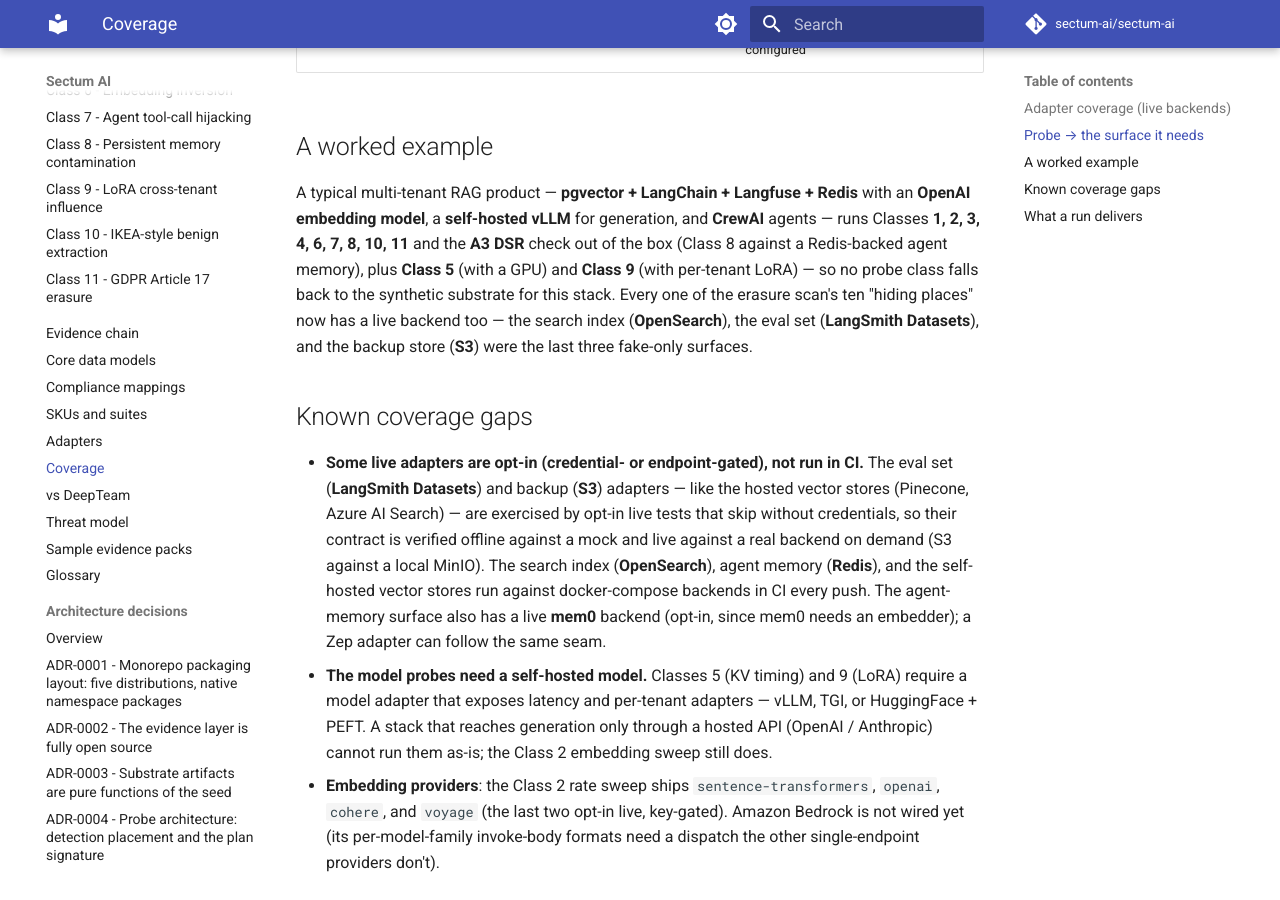
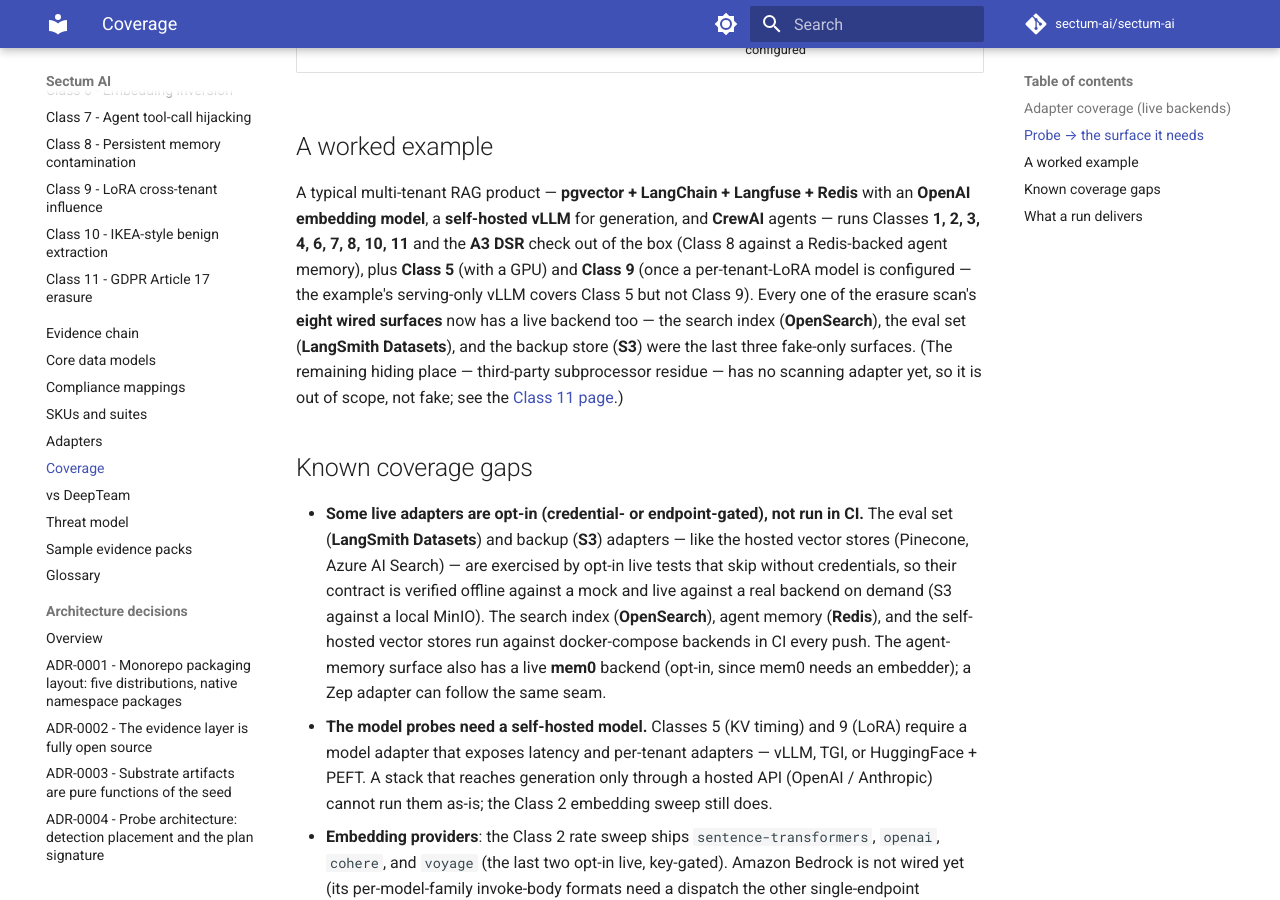
Before and after one commit to sectum-ai/sectum-ai, an MkDocs documentation site: the page built from docs/coverage.md, in a window 1280 px wide and 900 px high, scrolled down 2163 px. Built offline with MkDocs 1.6.1 and Material for MkDocs 9.7.7, drawn with Linux system fonts in a browser that asks for light colours; comment, search, counter and statistics services are not loaded; some of the changed text lies outside the part shown.

Commit message:
fix: review-loop round 1 — mem0 shared-delete safety, docs accuracy, test-skip robustness
Adversarial code+docs+test review of the live-adapter + embedding wave found:

- HIGH (code): mem0 shared_memory delete() called delete_all on the single shared
  user_id, wiping EVERY tenant's memory (not the target's) during an erasure run,
  while reporting the surface NOT_COVERED — silent data destruction with zero
  attestation value. Now raises ErasureUnsupported in shared mode (attestable-with-
  caveat, the same honesty that rejects user_scoped), which the probe's _erase_surface
  already catches. Redis/Fake keep deletes per-tenant; mem0's flat user_id can't.
- HIGH (docs): 'every one of the ten hiding places now has a live backend' overclaimed
  — the erasure scan wires EIGHT surfaces; the tenth (subprocessor residue) has no
  adapter. Corrected in coverage.md + CHANGELOG. Also refreshed the coverage table's
  embedding-provider row (add cohere/voyage) and the worked example's Class 9 clause
  (vLLM is serving-only → Class 9 needs a per-tenant-LoRA model).
- HIGH (test): the hosted-embedding + langsmith live tests FAILED (not skipped) when
  the API key was set but the SDK extra absent — the SDK is imported in the ctor.
  Guarded the imports → pytest.skip, matching the mem0/s3 fixtures.
- Minor: added build_backup s3 missing-bucket test; tightened the Voyage batch-size
  assertion (a full 128 batch is used); reframed the Cohere .float forward-compat test.

```diff
--- a/docs/coverage.md
+++ b/docs/coverage.md
@@ -52,10 +52,13 @@
 an **OpenAI embedding model**, a **self-hosted vLLM** for generation, and **CrewAI**
 agents — runs Classes **1, 2, 3, 4, 6, 7, 8, 10, 11** and the **A3 DSR** check out of
 the box (Class 8 against a Redis-backed agent memory), plus **Class 5** (with a GPU)
-and **Class 9** (with per-tenant LoRA) — so no probe class falls back to the synthetic
-substrate for this stack. Every one of the erasure scan's ten "hiding places" now has a
-live backend too — the search index (**OpenSearch**), the eval set (**LangSmith
-Datasets**), and the backup store (**S3**) were the last three fake-only surfaces.
+and **Class 9** (once a per-tenant-LoRA model is configured — the example's serving-only
+vLLM covers Class 5 but not Class 9). Every one of the erasure scan's **eight wired
+surfaces** now has a live backend too — the search index (**OpenSearch**), the eval set
+(**LangSmith Datasets**), and the backup store (**S3**) were the last three fake-only
+surfaces. (The remaining hiding place — third-party subprocessor residue — has no
+scanning adapter yet, so it is out of scope, not fake; see the
+[Class 11 page](attack-catalog/class-11-erasure.md).)
 
 ## Known coverage gaps
 
```
Also changed, not shown: other parts of docs/coverage.md (+1 -1 lines), CHANGELOG.md (+3 -2 lines), docs/adapters.md (+4 -3 lines), docs/configuration.md (+1 -1 lines), 6 other files.
